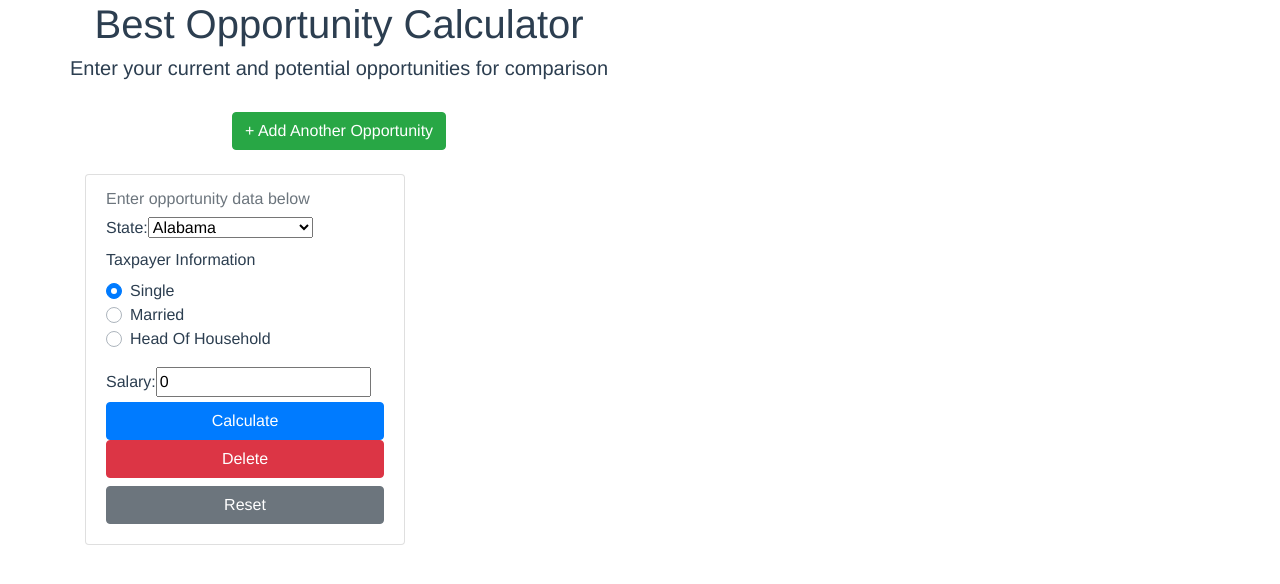
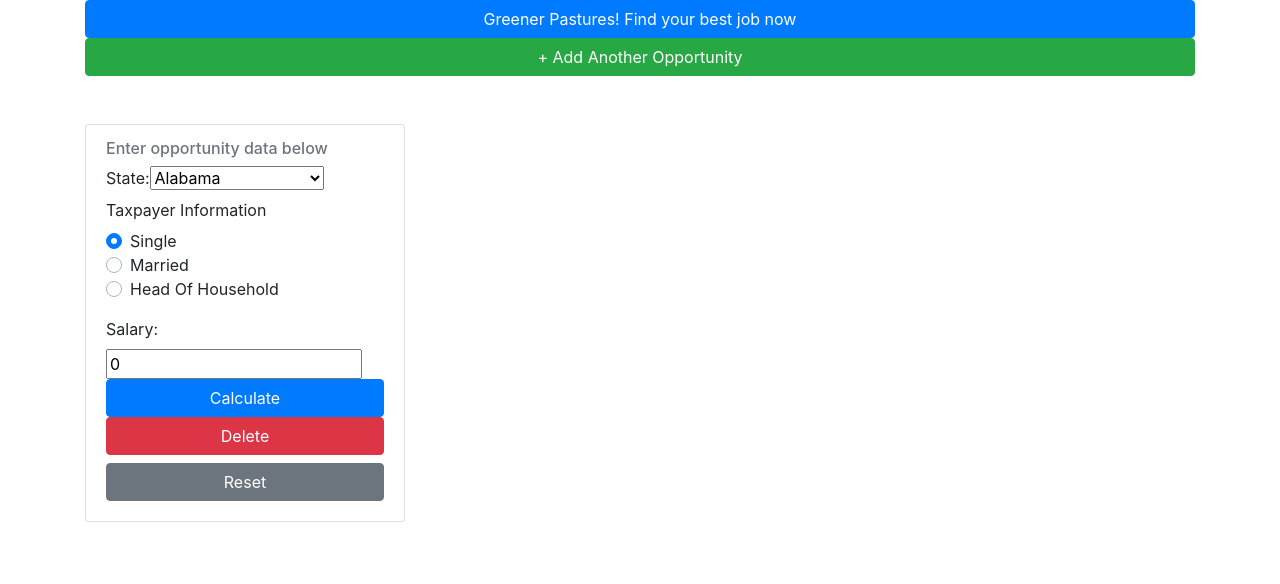
Before and after one commit to markorskip/greener-pastures-vue, a Vue app: page / in a window 1280 px wide. Shown: the top 584 px of the page. Built offline with nearby package versions, Linux system fonts and the light colour scheme.

Commit message:
added introduction button

```diff
--- a/src/App.vue
+++ b/src/App.vue
@@ -1,13 +1,30 @@
 <template>
   <div id="app">
     <b-container>
-      <b-row>
+      <div>
+        <b-button block v-b-toggle.collapse-1 variant="primary">Greener Pastures! Find your best job now</b-button>
+        <b-collapse id="collapse-1" class="mt-2">
+          <b-card>
+            <p class="card-text">
+              Welcome to Greener Pastures!
+            </p>
+            <p>
+              This app is designed to help your actual compensation for a job based on taxes and cost of living.  It will
+              allow you compare job offers in different locations.
+            </p>
+            <p>
+              To use:
+              Enter your different job opportunities below.  Click calculate to determine what your after tax pay
+              is worth in that location.  Compare multiple opportunities.
+            </p>
+          </b-card>
+        </b-collapse>
+      </div>
+
       <div id="title">
-        <h1>Best Opportunity Calculator</h1>
-        <h5>Enter your current and potential opportunities for comparison</h5><br/>
-       <b-button variant="success" @click="addOpportunity">+ Add Another Opportunity</b-button><br/><br/>
+       <b-button block variant="success" @click="addOpportunity">+ Add Another Opportunity</b-button><br/><br/>
       </div>
-      </b-row>
+
       <b-card-group deck>
         <OpportunityForm v-for="(opportunity, index) in this.opportunities"
                          v-bind:opportunity="opportunity"
@@ -52,21 +69,3 @@ export default {
   }
 }
 </script>
-
-<style>
-#app {
-  font-family: Avenir, Helvetica, Arial, sans-serif;
-  -webkit-font-smoothing: antialiased;
-  -moz-osx-font-smoothing: grayscale;
-  align-content: center;
-  color: #2c3e50;
-  margin-top: 60px;
-  margin:auto;
-  position:relative;
-  width: 1200px;
-}
-
-  #title {
-    text-align: center;
-  }
-</style>
--- a/src/components/OpportunityForm.vue
+++ b/src/components/OpportunityForm.vue
@@ -36,7 +36,7 @@
     import CalculateTax from "@/components/CalculateTax/Taxes";
     import CalculateCOL from "@/components/CalculateCOL/CostOfLiving";
     import Display from "@/components/Display/GreenerPastureScore";
-    import DisplayInputs from "@/components/InputForm/DisplayInputs/DisplayInputs";
+    import DisplayInputs from "@/components/InputForm/DisplayInputs";
     export default {
         name: 'OpportunityForm',
         components: {DisplayInputs, CalculateCOL, CalculateTax, Display, InputForm },
```
Also changed, not shown: src/components/InputForm/DisplayInputs.vue (renamed from src/components/InputForm/DisplayInputs/DisplayInputs.vue).
